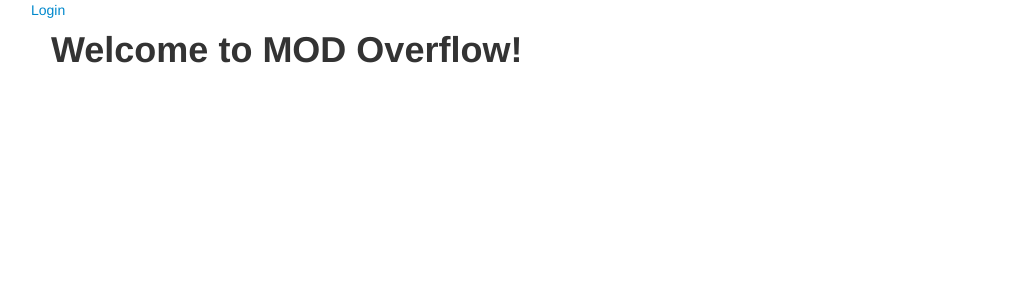
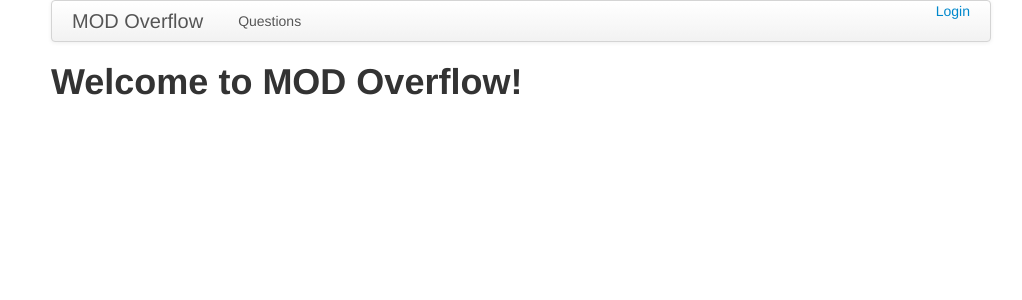
Before and after one commit to jackgill/modoverflow, a Flask app: page / in a window 1280 px wide. Shown: the top 300 px of the page, without its empty margins (119-1141 px from the left). Run offline with Flask 2, Linux system fonts and the light colour scheme; some libraries are stand-ins or nearby versions.

Commit message:
adding nav bar

```diff
--- a/modoverflow/templates/layout.html
+++ b/modoverflow/templates/layout.html
@@ -8,14 +8,22 @@
   </head>
   <body>
 	<div class="container">
-	  <!-- welcome banner -->
-	  <div class="row">
+	  <!-- Nav Bar -->
+	  <div class="navbar">
+		<div class="navbar-inner">
+		  <a class="brand" href="/">MOD Overflow</a>
+		  <ul class="nav">
+			<li><a href="/questions">Questions</a></li>
+		  </ul>
+		  <span class="pull-right">
 			{% if 'first_name' in session %}
 			Welcome, {{ session['first_name'] }}
 			<a href="{{ url_for('logout') }}">Logout</a>
 			{% elif not hide_login %}
 			<a href="{{ url_for('login') }}">Login</a>
 			{% endif %}
+		</span>
+		</div>
 	  </div>
 
 	  <!-- flash -->
```
Also changed, not shown: 1 other file. Lines whose indentation alone changed are shown as unchanged.
